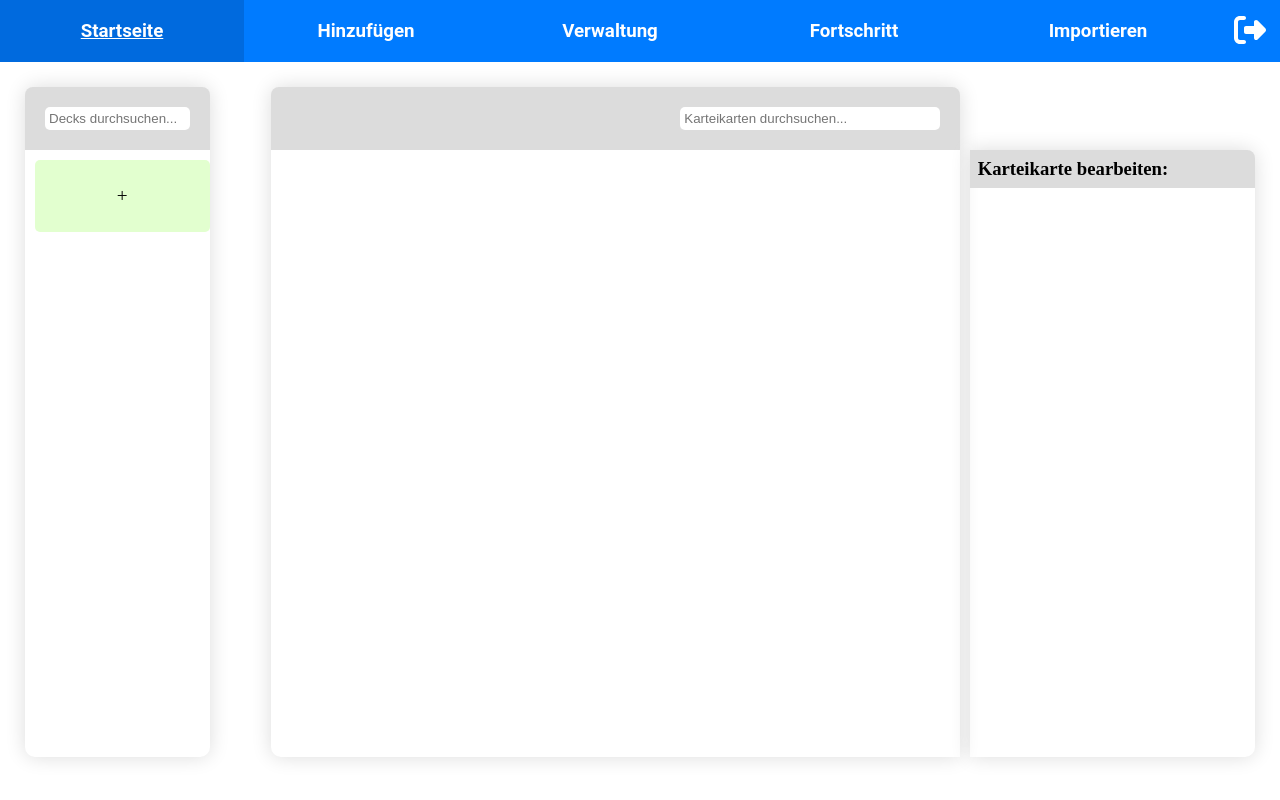
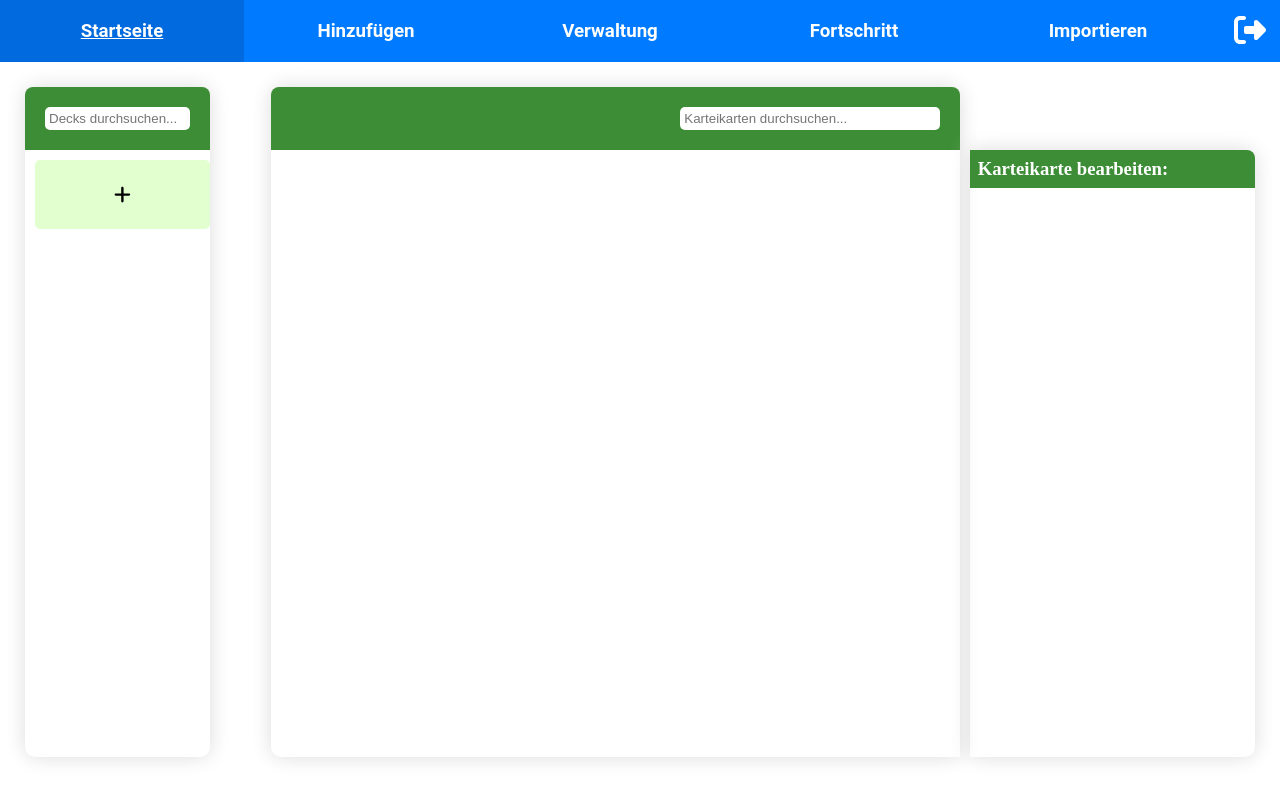
Before and after one commit to mohid-1311/Flashcards, a React (Create React App) app: page /Verwaltung in a window 1280 px wide. Built offline with nearby package versions, Linux system fonts and the light colour scheme; sample sign-in values are in the browser's storage.

Commit message:
Styling angepasst

```diff
--- a/src/pages/Verwaltung/Verwaltung.module.css
+++ b/src/pages/Verwaltung/Verwaltung.module.css
@@ -1,14 +1,27 @@
+/*
+007bff
+0061e0
+0049c1
+0049c1
+0032a4
+001f87
+*/
 /* Scrollbar */
-::-webkit-scrollbar, ::-webkit-scrollbar-corner {
+.decks-liste-flexbox::-webkit-scrollbar, .deck-karten-flexbox::-webkit-scrollbar, .karte-bearbeiten-eingabe::-webkit-scrollbar,
+.decks-liste-flexbox::-webkit-scrollbar-corner, .deck-karten-flexbox::-webkit-scrollbar-corner, .karte-bearbeiten-eingabe::-webkit-scrollbar-corner
+{
     width: 10px;
 }
 
-::-webkit-scrollbar-thumb {
+.decks-liste-flexbox::-webkit-scrollbar-thumb, .deck-karten-flexbox::-webkit-scrollbar-thumb, .karte-bearbeiten-eingabe::-webkit-scrollbar-thumb
+{
     background: gray;
     border-radius: 5px;
 }
 
-::-webkit-scrollbar:hover, ::-webkit-scrollbar-thumb:hover {
+.decks-liste-flexbox::-webkit-scrollbar:hover, .deck-karten-flexbox::-webkit-scrollbar:hover, .karte-bearbeiten-eingabe::-webkit-scrollbar:hover,
+.decks-liste-flexbox::-webkit-scrollbar-thumb:hover, .deck-karten-flexbox::-webkit-scrollbar-thumb:hover, .karte-bearbeiten-eingabe::-webkit-scrollbar-thumb:hover
+{
     cursor: pointer;
 }
 
@@ -32,7 +45,8 @@ div.deck-karten-header {
 
     border-radius: 8px 8px 0 0;
 
-    background-color: gainsboro;
+    color: white;
+    background-color: #3d8d36;
 }
 
 div.decks-liste-header {
@@ -40,7 +54,7 @@ div.decks-liste-header {
 
     border-radius: 8px 8px 0 0;
 
-    background-color: gainsboro;
+    background-color: #3d8d36;
 }
 
 /* Suchleisten */
@@ -119,10 +133,7 @@ div.decks-liste-flexbox > div:hover {
 
 /* Erstes Element der Karteikartendeck-Liste (Immer das Hinzufügen-Element) */
 div.decks-liste-flexbox > div:first-of-type {
-    display: flex;
-    flex-wrap: nowrap;
     justify-content: center;
-
     background-color: #e2ffcf;
 }
 
@@ -131,6 +142,10 @@ div.decks-liste-flexbox > div:first-of-type:hover {
 }
 
 form.deck-hinzufuegen {
+    display: flex;
+    flex-wrap: nowrap;
+    align-items: center;
+
     width: 100%;
 }
 
@@ -138,11 +153,13 @@ input.deck-hinzufuegen {
     border: 0;
     border-radius: 5px;
 
-    width: 90%;
+    min-width: 40px;
 
     padding: 2px;
 
     background-color: rgba(0, 0, 0, 0.05);
+    flex-grow: 1;
+    margin-right: 5px;
 }
 
 button.deck-hinzufuegen:enabled:hover {
@@ -174,8 +191,8 @@ div.deck-karten-liste-container {
     box-shadow: 0px 0px 20px gainsboro;
 }
 
-/* Karteikartentabelle (flexbox) */
-div.deck-karten-tabelle {
+/* Karteikartenliste (flexbox) */
+div.deck-karten-flexbox {
     display: flex;
     flex-direction: column;
     flex-wrap: nowrap;
@@ -193,7 +210,7 @@ tr.aktuelle-karte {
     background-color: #e2472c !important;
 }
 
-div.deck-karten-tabelle > table > tbody > tr {
+div.deck-karten-flexbox > table > tbody > tr {
     display: inline-table;
 
     margin-block: 2px;
@@ -205,7 +222,7 @@ div.deck-karten-tabelle > table > tbody > tr {
     border-radius: 10px;
 }
 
-div.deck-karten-tabelle > table > tbody > tr:hover {
+div.deck-karten-flexbox > table > tbody > tr:hover {
     cursor: pointer;
 
     background-color: #e2472c;
@@ -214,7 +231,7 @@ div.deck-karten-tabelle > table > tbody > tr:hover {
 }
 
 /* Erstes Element der Karteikartentabelle (Immer das Hinzufügen-Element) */
-div.deck-karten-tabelle > table > tbody > tr:first-of-type {
+div.deck-karten-flexbox > table > tbody > tr:first-of-type {
     display: flex;
     flex-wrap: nowrap;
     justify-content: center;
@@ -222,16 +239,16 @@ div.deck-karten-tabelle > table > tbody > tr:first-of-type {
     background-color: #e2ffcf;
 }
 
-div.deck-karten-tabelle > table > tbody > tr:first-of-type:hover {
+div.deck-karten-flexbox > table > tbody > tr:first-of-type:hover {
     background-color: #bed8ad;
 }
 
-div.deck-karten-tabelle > table > tbody > tr:first-of-type > td {
+div.deck-karten-flexbox > table > tbody > tr:first-of-type > td {
     width: auto;
 }
 
 /* Spalten in der Karteikartentabelle mit Attributen der Karteikarte */
-div.deck-karten-tabelle > table > tbody > tr > td {
+div.deck-karten-flexbox > table > tbody > tr > td {
     width: 50%;
 
     padding: 8px;
@@ -285,7 +302,8 @@ div.karte-bearbeiten-header {
 
     border-radius: 0 8px 0 0;
 
-    background-color: gainsboro;
+    color: white;
+    background-color: #3d8d36;
 }
 
 /* Karteikartenattribute-Liste (flexbox) */
@@ -298,7 +316,7 @@ div.karte-bearbeiten-flexbox {
     padding-left : 10px;
     padding-bottom: 10px;
 
-    overflow: hidden scroll;
+    overflow: hidden hidden;
 }
 
 /* Attribut-Element für eine Karteikarte */
--- a/src/pages/Verwaltung/Verwaltung.tsx
+++ b/src/pages/Verwaltung/Verwaltung.tsx
@@ -2,6 +2,8 @@ import { JSX, useState } from "react"
 import styles from "./Verwaltung.module.css"
 import { getDecks, setDecks } from "../../deckState"
 import AddCardForm from "../../Components/AddCardForm/AddCardForm"
+import { FontAwesomeIcon } from "@fortawesome/react-fontawesome"
+import { faXmark, faPlus } from "@fortawesome/free-solid-svg-icons"
 
 /**
  * Karteikarten-Typ mit Definition.
@@ -231,11 +233,11 @@ function Verwaltung(): JSX.Element {
                       className={styles["deck-hinzufuegen"]}
                       type="submit"
                     >
-                    +
+                      <FontAwesomeIcon icon={faPlus} />
                     </button>
                   </form>
                 :
-                  "+"
+                <FontAwesomeIcon icon={faPlus} />
               }
             </div>
             }
@@ -263,10 +265,12 @@ function Verwaltung(): JSX.Element {
                         }}
                         className={styles["deck-entfernen"]}
                       >
-                        X
+                        <FontAwesomeIcon icon={faXmark} />
                       </button>
                     </div>
                   )
+                } else {
+                  return (<></>)
                 }
               })
             }
@@ -284,7 +288,7 @@ function Verwaltung(): JSX.Element {
                 onChange={(e) => setSuchfilterKarten(e.target.value)}
               />
             </div>
-            <div className={styles["deck-karten-tabelle"]}>
+            <div className={styles["deck-karten-flexbox"]}>
               <table>
                 <tbody>
                   {/* Zeile zum Hinzufügen einer Karte */
@@ -302,7 +306,7 @@ function Verwaltung(): JSX.Element {
                         {neueKarteFormular ?
                           <AddCardForm onAddCard={addCardToDeck} deckIndex={-1} decks={decks} deckName={deckName} />
                           :
-                          "+"
+                          <FontAwesomeIcon icon={faPlus} />
                         }
                       </td>
                     </tr>)
@@ -333,7 +337,7 @@ function Verwaltung(): JSX.Element {
                               }}
                               className={styles["karte-entfernen"]}
                             >
-                              X
+                              <FontAwesomeIcon icon={faXmark} />
                             </button>
                           </td>
                         </tr>
```
